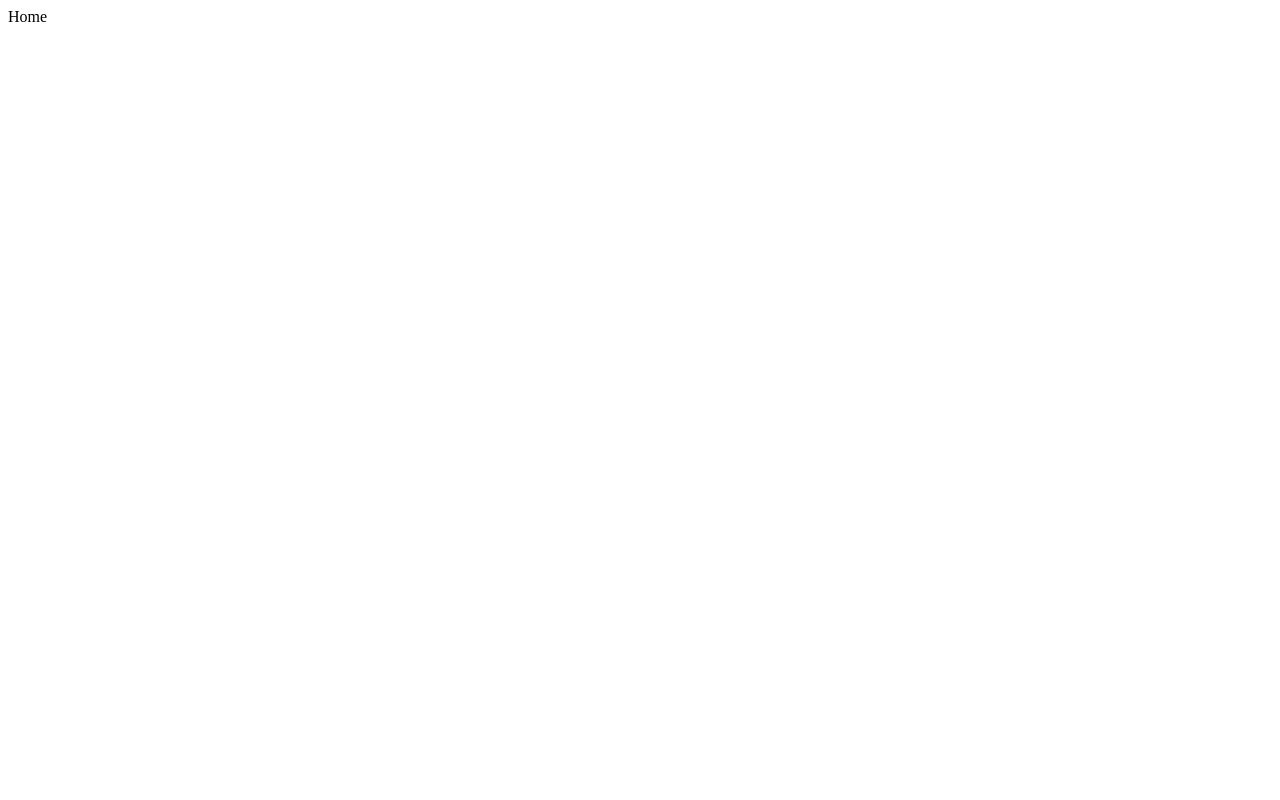
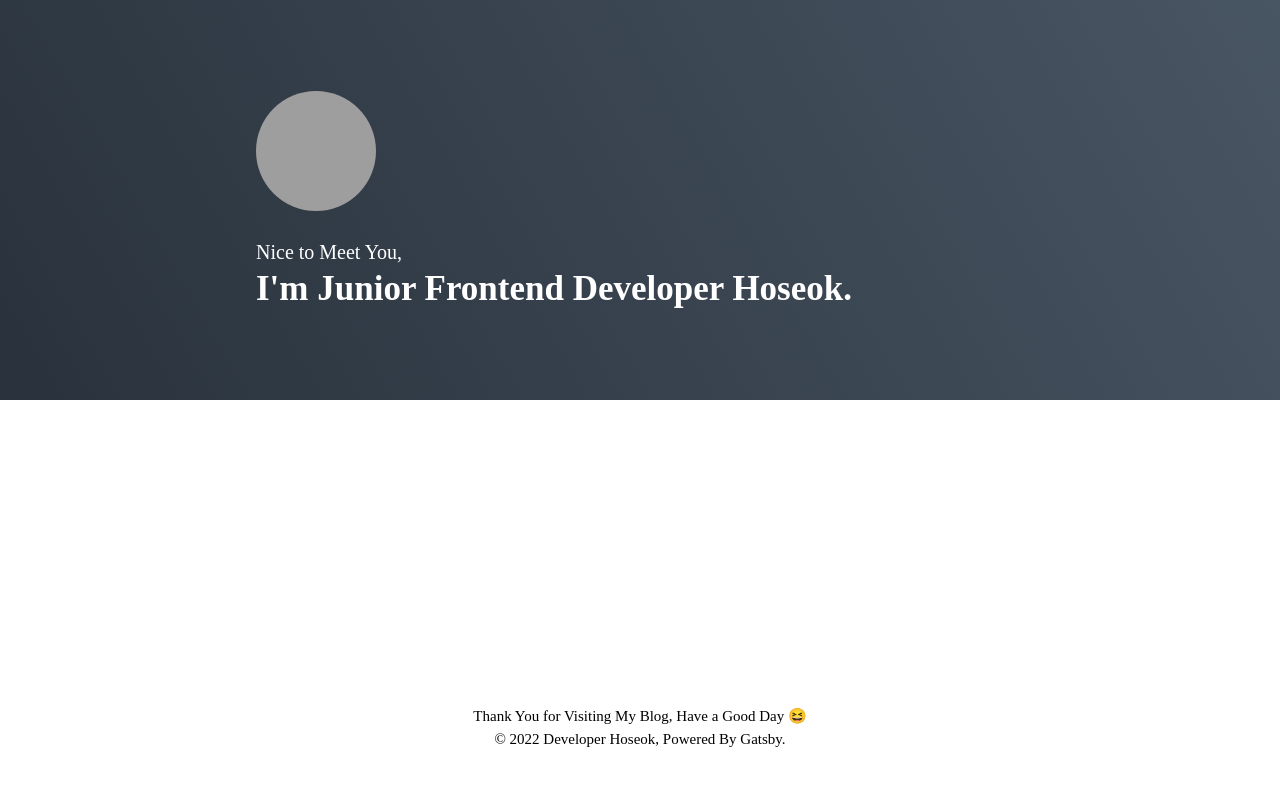
Before and after one commit to HoseokNa/blog, a Gatsby site: page / in a window 1280 px wide. Built offline with nearby package versions, Linux system fonts and the light colour scheme; Gatsby itself is replaced by a stand-in of ours; grey boxes are pictures that could not be loaded; a web font is replaced by a local one.

Commit message:
feat: Create Main components

```diff
--- a/gatsby-config.js
+++ b/gatsby-config.js
@@ -24,6 +24,7 @@ module.exports = {
     // },
     `gatsby-transformer-sharp`,
     `gatsby-plugin-sharp`,
+    `gatsby-plugin-emotion`,
     // this (optional) plugin enables Progressive Web App + Offline functionality
     // To learn more, visit: https://gatsby.dev/offline
     // `gatsby-plugin-offline`,
--- a/package.json
+++ b/package.json
@@ -5,7 +5,10 @@
   "version": "0.1.0",
   "author": "Kyle Mathews <mathews.kyle@gmail.com>",
   "dependencies": {
+    "@emotion/react": "^11.9.0",
+    "@emotion/styled": "^11.8.1",
     "gatsby": "^4.14.1",
+    "gatsby-plugin-emotion": "^7.14.0",
     "gatsby-plugin-image": "^2.14.1",
     "gatsby-plugin-offline": "^5.14.1",
     "gatsby-plugin-react-helmet": "^5.14.0",
--- /dev/null
+++ b/src/components/Common/Footer.tsx
@@ -0,0 +1,23 @@
+import React, { FunctionComponent } from 'react'
+import styled from '@emotion/styled'
+
+const FooterWrapper = styled.div`
+  display: grid;
+  place-items: center;
+  margin-top: auto;
+  padding: 50px 0;
+  font-size: 15px;
+  text-align: center;
+  line-height: 1.5;
+`
+
+const Footer: FunctionComponent = function () {
+  return (
+    <FooterWrapper>
+      Thank You for Visiting My Blog, Have a Good Day 😆
+      <br />© {new Date().getFullYear()} Developer Hoseok, Powered By Gatsby.
+    </FooterWrapper>
+  )
+}
+
+export default Footer
--- /dev/null
+++ b/src/components/Common/GlobalStyle.tsx
@@ -0,0 +1,32 @@
+import React, { FunctionComponent } from 'react'
+import { Global, css } from '@emotion/react'
+
+const defaultStyle = css`
+  @import url('<https://fonts.googleapis.com/css2?family=Nanum+Myeongjo:wght@400;700;800&display=swap>');
+
+  * {
+    padding: 0;
+    margin: 0;
+    box-sizing: border-box;
+    font-family: 'Nanum Myeongjo', serif;
+  }
+
+  html,
+  body,
+  #___gatsby {
+    height: 100%;
+  }
+
+  a,
+  a:hover {
+    color: inherit;
+    text-decoration: none;
+    cursor: pointer;
+  }
+`
+
+const GlobalStyle: FunctionComponent = function () {
+  return <Global styles={defaultStyle} />
+}
+
+export default GlobalStyle
--- /dev/null
+++ b/src/components/Main/Introduction.tsx
@@ -0,0 +1,47 @@
+import React, { FunctionComponent } from 'react'
+import styled from '@emotion/styled'
+import ProfileImage from 'components/Main/ProfileImage'
+
+const Background = styled.div`
+  width: 100%;
+  background-image: linear-gradient(60deg, #29323c 0%, #485563 100%);
+  color: #ffffff;
+`
+
+const Wrapper = styled.div`
+  display: flex;
+  flex-direction: column;
+  justify-content: center;
+  align-items: flex-start;
+  width: 768px;
+  height: 400px;
+  margin: 0 auto;
+`
+
+const SubTitle = styled.div`
+  font-size: 20px;
+  font-weight: 400;
+`
+
+const Title = styled.div`
+  margin-top: 5px;
+  font-size: 35px;
+  font-weight: 700;
+`
+
+const Introduction: FunctionComponent = function () {
+  return (
+    <Background>
+      <Wrapper>
+        <ProfileImage />
+
+        <div>
+          <SubTitle>Nice to Meet You,</SubTitle>
+          <Title>I'm Junior Frontend Developer Hoseok.</Title>
+        </div>
+      </Wrapper>
+    </Background>
+  )
+}
+
+export default Introduction
--- /dev/null
+++ b/src/components/Main/ProfileImage.tsx
@@ -0,0 +1,18 @@
+import React, { FunctionComponent } from 'react'
+import styled from '@emotion/styled'
+
+const PROFILE_IMAGE_LINK =
+  'https://d1fdloi71mui9q.cloudfront.net/LGXEzuOURByovCujRllI_M3f4hpz7KAMyZIZF'
+
+const ProfileImageWrapper = styled.img`
+  width: 120px;
+  height: 120px;
+  margin-bottom: 30px;
+  border-radius: 50%;
+`
+
+const ProfileImage: FunctionComponent = function () {
+  return <ProfileImageWrapper src={PROFILE_IMAGE_LINK} alt="Profile Image" />
+}
+
+export default ProfileImage
--- a/src/components/Text.tsx
+++ /dev/null
@@ -1,11 +0,0 @@
-import React, { FunctionComponent } from 'react'
-
-type TextProps = {
-  text: string
-}
-
-const Text: FunctionComponent<TextProps> = function ({ text }) {
-  return <div>{text}</div>
-}
-
-export default Text
--- a/src/pages/index.tsx
+++ b/src/pages/index.tsx
@@ -1,8 +1,23 @@
 import React, { FunctionComponent } from 'react'
-import Text from 'components/Text'
+import styled from '@emotion/styled'
+import GlobalStyle from 'components/Common/GlobalStyle'
+import Footer from 'components/Common/Footer'
+import Introduction from 'components/Main/Introduction'
+
+const Container = styled.div`
+  display: flex;
+  flex-direction: column;
+  height: 100vh;
+`
 
 const IndexPage: FunctionComponent = function () {
-  return <Text text="Home" />
+  return (
+    <Container>
+      <GlobalStyle />
+      <Introduction />
+      <Footer />
+    </Container>
+  )
 }
 
 export default IndexPage
--- a/tsconfig.json
+++ b/tsconfig.json
@@ -1,5 +1,6 @@
 {
   "compilerOptions": {
+    "types": ["@emotion/react/types/css-prop"],
     "target": "es5",
     "module": "commonjs",
     "allowJs": true,
```
Also changed, not shown: 1 other file.
